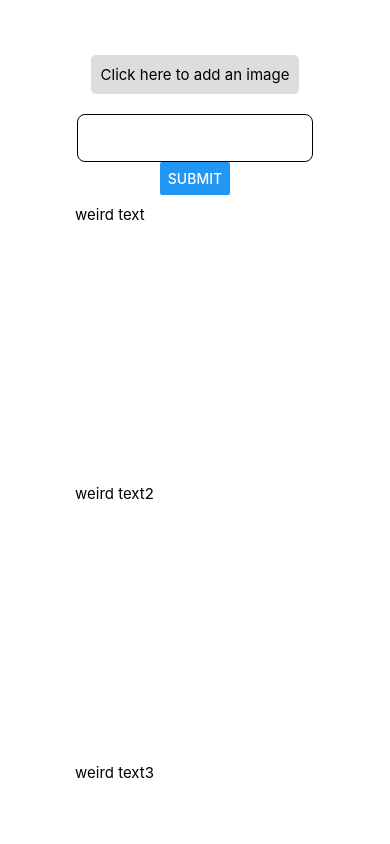
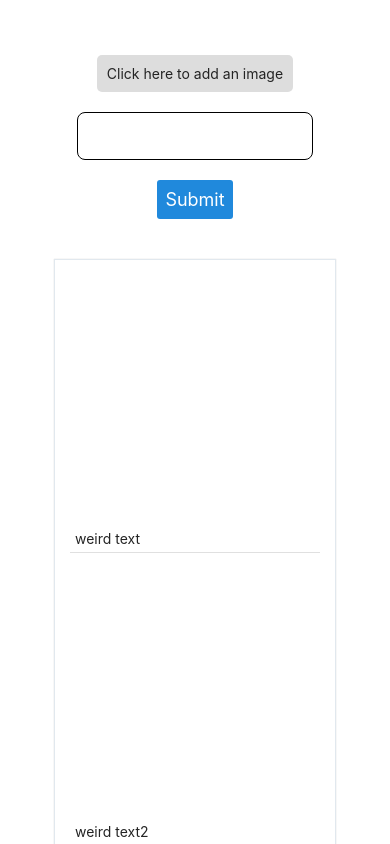
Before and after one commit to irenealvarado/IrenesCodingChallenge, a React Native app in the folder client/: screen / in a window 390 px wide. Built offline with nearby package versions, Linux system fonts and the light colour scheme; no server answers.

Commit message:
Added React Native framework for styling

```diff
--- a/client/App.tsx
+++ b/client/App.tsx
@@ -1,11 +1,13 @@
 import { StatusBar } from 'expo-status-bar'
 import React, { useState, useEffect } from 'react'
-import { StyleSheet, Text, View, Button, Platform } from 'react-native'
+import { StyleSheet, Text, View, Platform } from 'react-native'
 import { Formik, useFormik, Field, Form } from 'formik'
 import * as ImagePicker from 'expo-image-picker'
 import TextInput from './components/TextInput.js'
 import UploadImagePrompt from './components/UploadImagePrompt.js'
-import Card from './components/Card.js'
+import ImageItem from './components/ImageItem.js'
+import FixedHeader from './elements/FixedHeader.js'
+import { Button, Input } from 'react-native-elements'
 
 // NEED TO DO: rename to something more semantic
 interface GetImageInfo {
@@ -114,10 +116,15 @@ export default function App() {
                         editable
                         maxLength={40}
                     />
-                    <Button onPress={handleSubmit} title="Submit" />
+                    <Button
+                        title="Submit"
+                        type="solid"
+                        onPress={handleSubmit}
+                        style={{ margin: 20 }}
+                    />
                 </View>
             </Formik>
-            <Card data={mockData} />
+            <ImageItem data={mockData} />
         </View>
     )
 }
--- a/client/components/Card.js
+++ b/client/components/ImageItem.js
@@ -1,14 +1,11 @@
 import React from 'react'
-import { StyleSheet, View, Text, Image, ScrollView } from 'react-native'
+import { StyleSheet, View, Image, ScrollView } from 'react-native'
+import { Card, ListItem, Button, Icon } from 'react-native-elements'
+import { Text } from 'react-native-elements'
 
 const styles = StyleSheet.create({
     container: {
         flex: 1,
-    },
-    commentText: {
-        color: 'black',
-        fontSize: 15,
-        padding: 5,
     },
     image: {
         width: 250,
@@ -17,25 +14,26 @@ const styles = StyleSheet.create({
     },
 })
 
-const Card = (props) => {
+const ImageItem = (props) => {
     const { data } = props
     return (
         <ScrollView style={styles.container}>
-            <View>
+            <Card>
                 {data.map((imageComment) => (
                     <View>
-                        <Text style={styles.commentText}>
-                            {imageComment.imageDescription}
-                        </Text>
                         <Image
                             style={styles.image}
                             source={data.map((images) => images.imagePath)}
                         />
+                        <Text h5 style={{ padding: 5 }}>
+                            {imageComment.imageDescription}
+                        </Text>
+                        <Card.Divider />
                     </View>
                 ))}
-            </View>
+            </Card>
         </ScrollView>
     )
 }
 
-export default Card
+export default ImageItem
--- a/client/components/UploadImagePrompt.js
+++ b/client/components/UploadImagePrompt.js
@@ -1,11 +1,12 @@
 import React from 'react'
-import { View, Text, TouchableOpacity, StyleSheet } from 'react-native'
+import { View, TouchableOpacity, StyleSheet } from 'react-native'
+import { Text } from 'react-native-elements'
 
 export default function UploadImagePrompt({ onPress, ...otherProps }) {
     return (
         <View>
             <TouchableOpacity style={styles.promptButton} onPress={onPress}>
-                <Text style={styles.promptText}>
+                <Text h5 style={styles.promptText}>
                     Click here to add an image
                 </Text>
             </TouchableOpacity>
@@ -22,7 +23,6 @@ const styles = StyleSheet.create({
         margin: 20,
     },
     promptText: {
-        fontSize: 15,
         alignSelf: 'center',
     },
 })
--- a/client/package.json
+++ b/client/package.json
@@ -15,6 +15,8 @@
         "react": "16.13.1",
         "react-dom": "16.13.1",
         "react-native": "https://github.com/expo/react-native/archive/sdk-42.0.0.tar.gz",
+        "react-native-elements": "^3.4.2",
+        "react-native-vector-icons": "^8.1.0",
         "react-native-web": "~0.13.12"
     },
     "devDependencies": {
```
Also changed, not shown: 1 other file (tests, documents, lock files or other folders).
